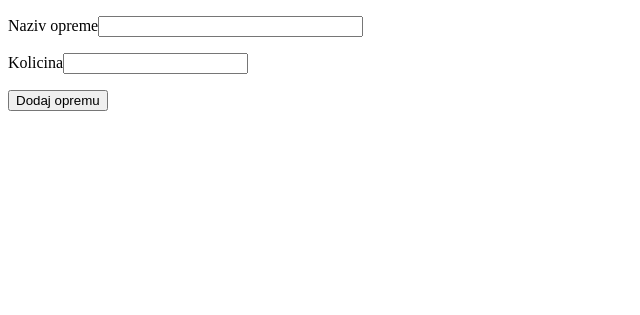
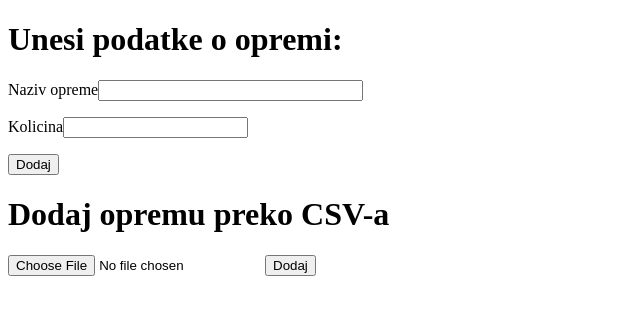
Before and after one commit to ensarcehajic/RentALab, a Flask app: page /dodaj in a window 1280 px wide. Shown: the top 315 px of the page, without its empty margins (0-640 px from the left). Run offline with Flask 3, Linux system fonts and the light colour scheme; some libraries are stand-ins or nearby versions.

Commit message:
add equipment with .csv file

```diff
--- a/App/routes/equipment.py
+++ b/App/routes/equipment.py
@@ -4,7 +4,7 @@ from flask_sqlalchemy import SQLAlchemy
 from flask_wtf import FlaskForm
 from wtforms import StringField, IntegerField, SubmitField
 from wtforms.validators import DataRequired, NumberRange
-import os
+import os, csv, psycopg2
 
 template_dir = os.path.abspath(os.path.join(os.path.dirname(__file__), '..', 'templates'))
 static_dir = os.path.abspath(os.path.join(os.path.dirname(__file__), '..', 'static'))
@@ -14,7 +14,7 @@ equipment_bp = Blueprint('equipment_bp', __name__, template_folder=template_dir,
 class OpremaForm(FlaskForm):
     naziv = StringField("Naziv opreme", validators=[DataRequired()])
     kolicina = IntegerField("Kolicina", validators=[DataRequired(), NumberRange(min=1)])
-    submit = SubmitField("Dodaj opremu")
+    submit = SubmitField("Dodaj")
 
 @equipment_bp.route("/dodaj", methods=['GET', 'POST'])
 def dodaj_opremu():
@@ -24,4 +24,24 @@ def dodaj_opremu():
         db.session.add(novi_unos)
         db.session.commit()
         return redirect(url_for('login_bp.dashboard'))
+    elif 'file' in request.files:
+        file = request.files['file']
+        if file.filename.endswith('.csv'):
+            file.stream.seek(0)
+            csv_file = csv.reader(file.stream.read().decode('utf-8').splitlines())
+            next(csv_file)
+
+            conn = psycopg2.connect(dbname="rentalab", user="admin", password="1234", host="localhost")
+            cur = conn.cursor()
+
+            for row in csv_file:
+                id, naziv, kolicina = row
+                cur.execute(
+                    "INSERT INTO oprema(id, naziv, kolicina) VALUES (%s, %s, %s)",(id, naziv, kolicina)
+            )
+            conn.commit()
+            cur.close()
+            conn.close()
+            return redirect(url_for('login_bp.dashboard'))
+
     return render_template("dodavanje_opreme.html", form=form)
--- a/App/templates/dodavanje_opreme.html
+++ b/App/templates/dodavanje_opreme.html
@@ -4,11 +4,17 @@
 
     </head>
     <body>
+        <h1>Unesi podatke o opremi:</h1>
         <form method="POST">
             {{ form.hidden_tag() }}
             <p>{{ form.naziv.label }}{{ form.naziv(size=30) }}</p>
             <p>{{ form.kolicina.label }}{{ form.kolicina() }}</p>
             <p>{{ form.submit() }}</p>
         </form>
+        <h1>Dodaj opremu preko CSV-a</h1>
+        <form method="POST" enctype="multipart/form-data">
+            <input type="file" name="file" accept=".csv" required>
+            <button type="submit">Dodaj</button>
+        </form>
     </body>
 </html>
```
